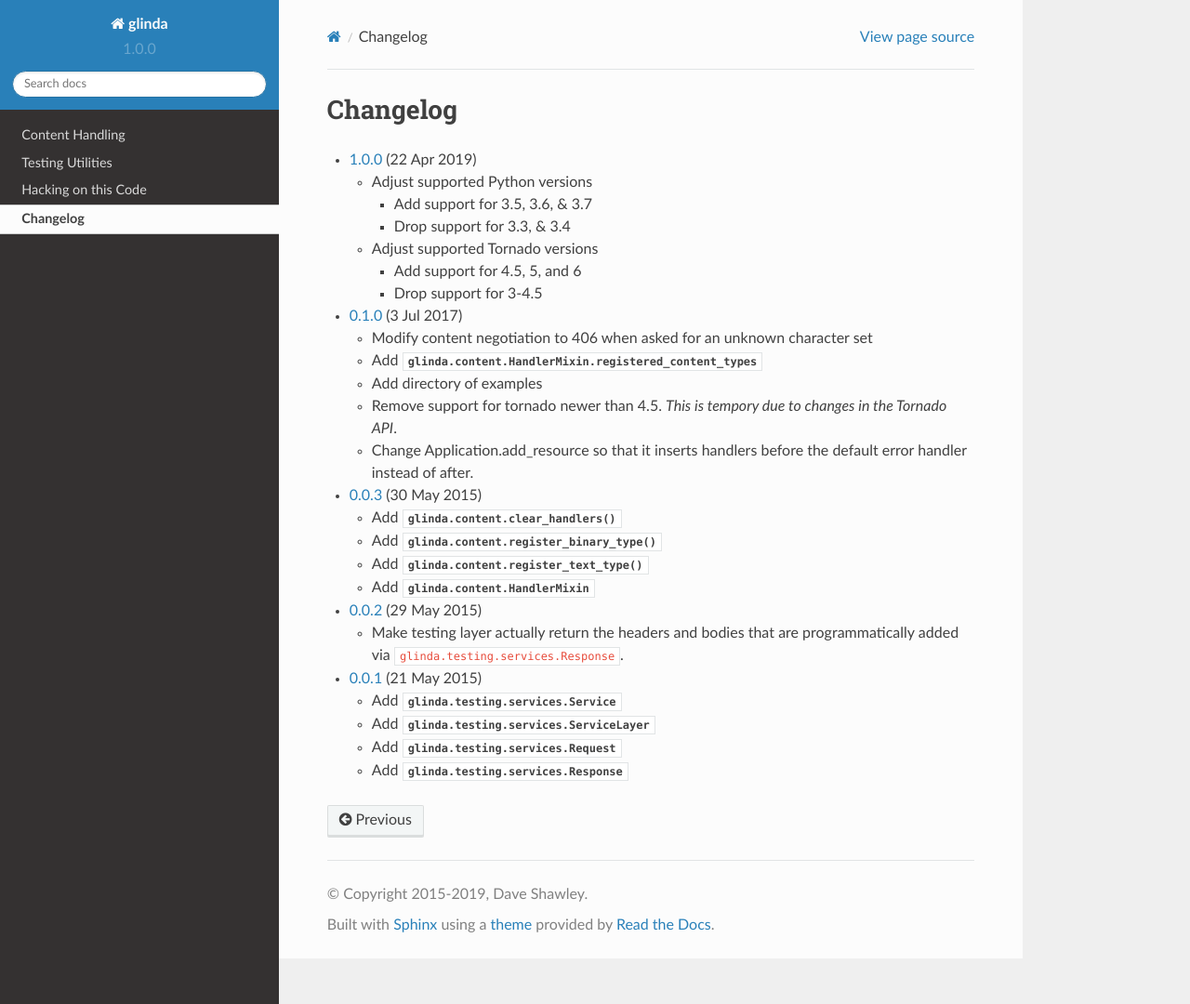
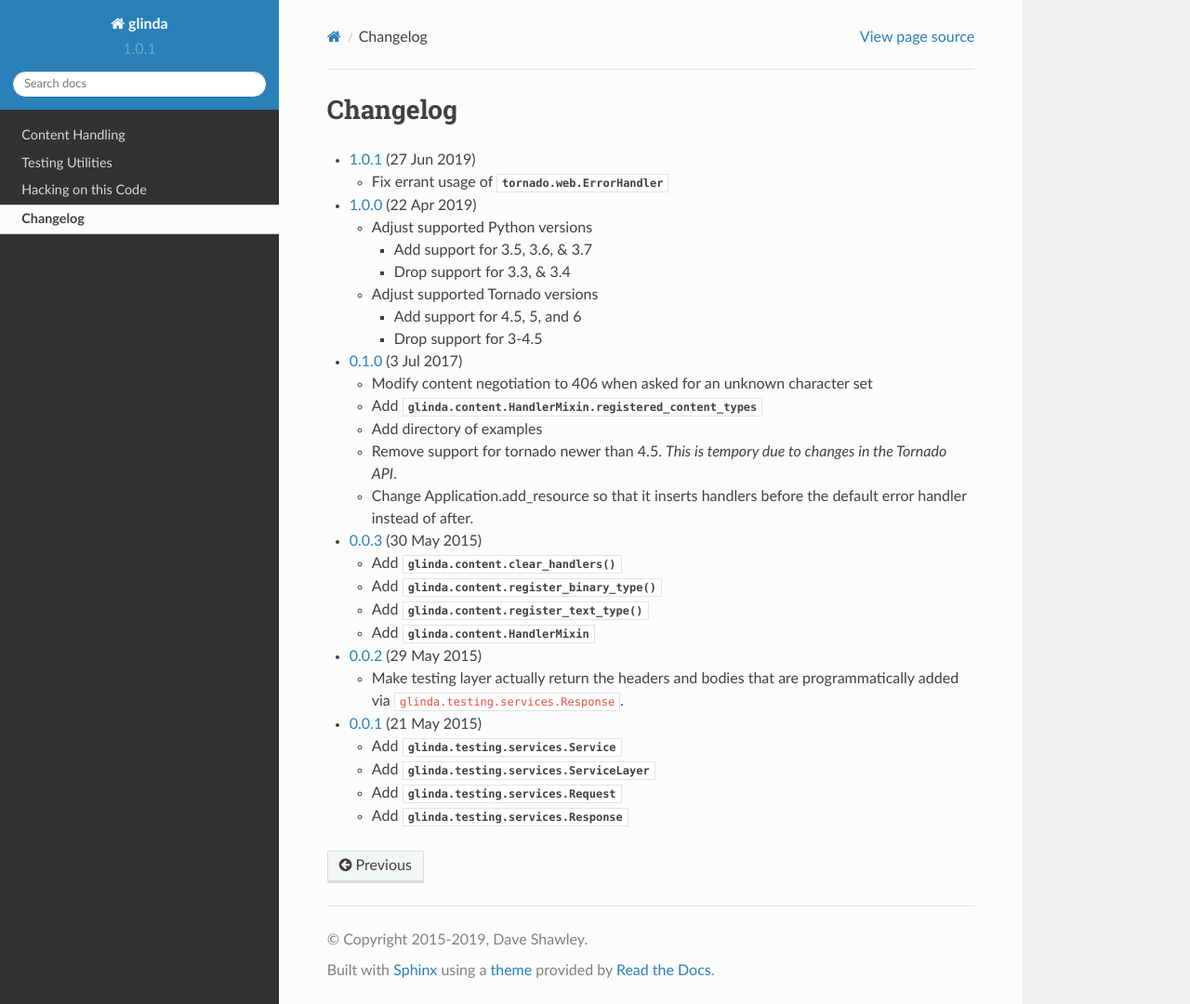
Before and after one commit to dave-shawley/glinda, a Sphinx documentation site: the page built from docs/changelog.rst, in a window 1280 px wide and 1080 px high. Shown: the whole window at 93% size. Built offline with Sphinx 7.4.7 and the Read the Docs theme 2.0.0, drawn with Linux system fonts in a browser that asks for light colours.

Commit message:
1.0.1: Fix a defect with the default handler.

```diff
--- a/docs/changelog.rst
+++ b/docs/changelog.rst
@@ -1,5 +1,9 @@
 Changelog
 ---------
+
+* `1.0.1`_ (27 Jun 2019)
+
+  - Fix errant usage of :class:`tornado.web.ErrorHandler`
 
 * `1.0.0`_ (22 Apr 2019)
 
@@ -42,7 +46,8 @@ Changelog
   - Add :class:`glinda.testing.services.Request`
   - Add :class:`glinda.testing.services.Response`
 
-.. _Next Release: https://github.com/dave-shawley/glinda/compare/1.0.0...master
+.. _Next Release: https://github.com/dave-shawley/glinda/compare/1.0.1...master
+.. _1.0.1: https://github.com/dave-shawley/glinda/compare/1.0.0...1.0.1
 .. _1.0.0: https://github.com/dave-shawley/glinda/compare/0.1.0...1.0.0
 .. _0.1.0: https://github.com/dave-shawley/glinda/compare/0.0.3...0.1.0
 .. _0.0.3: https://github.com/dave-shawley/glinda/compare/0.0.2...0.0.3
--- a/glinda/__init__.py
+++ b/glinda/__init__.py
@@ -1,2 +1,2 @@
-version_info = (1, 0, 0)
+version_info = (1, 0, 1)
 __version__ = '.'.join(str(x) for x in version_info)
```
